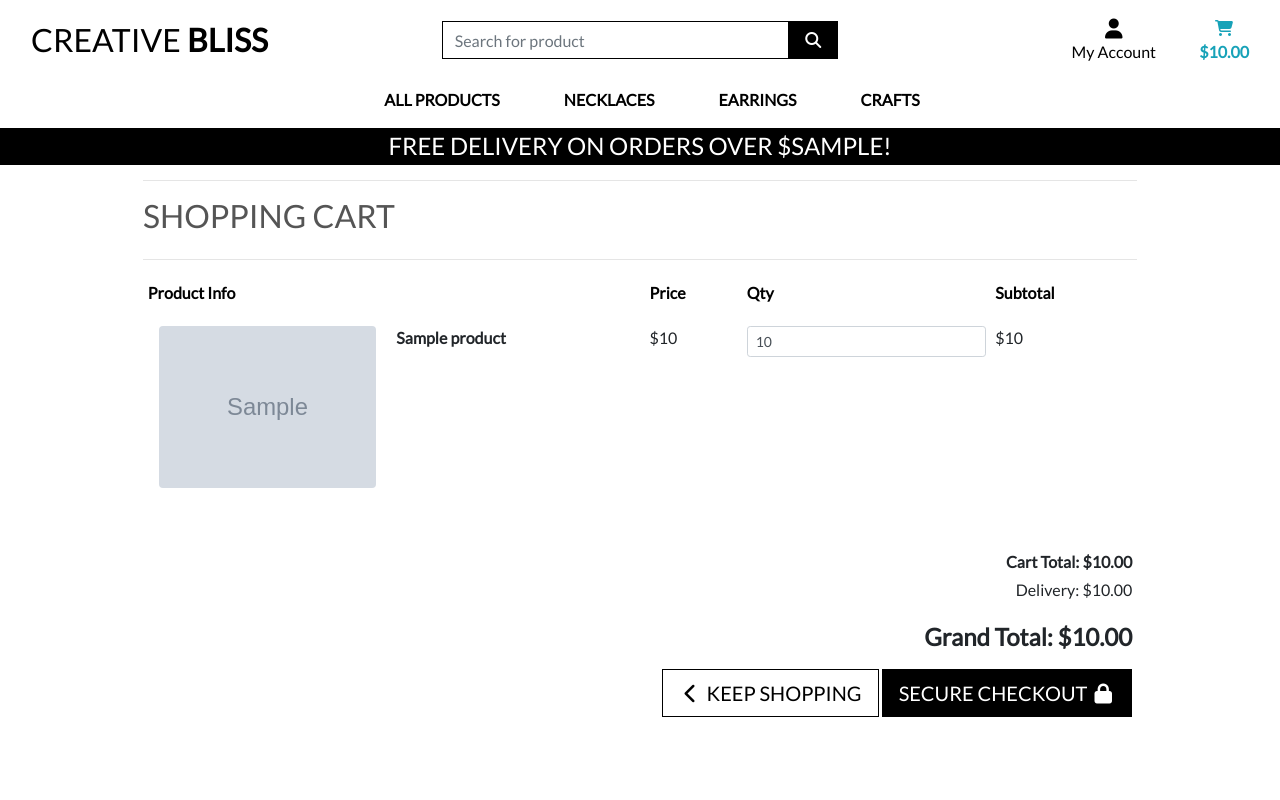
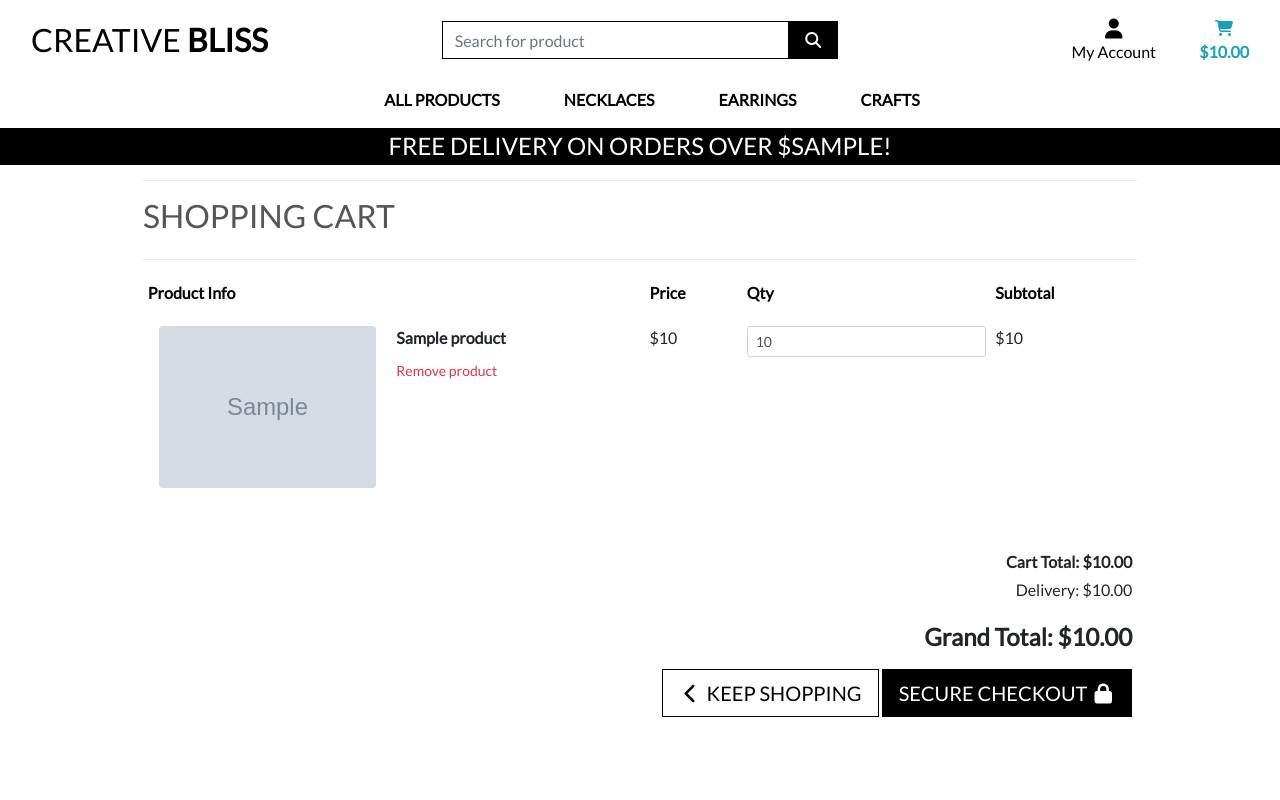
Before and after one commit to Silver25/creative-spark, a Django app: template cart/templates/cart/cart.html in a window 1280 px wide. Run offline with Django 3.2, Linux system fonts and the light colour scheme; the template is opened without the code that fills it: most values are stand-ins (such as "Sample title", 1, 10 or a date in 2020); grey boxes marked "Sample" are stand-in pictures; some libraries are stand-ins or nearby versions.

Commit message:
Add link for removing product from cart

```diff
--- a/cart/templates/cart/cart.html
+++ b/cart/templates/cart/cart.html
@@ -46,6 +46,10 @@
                                     </td>
                                     <td class="py-3">
                                         <p class="my-0"><strong>{{ item.product.name }}</strong></p>
+                                        <p class="my-2">
+                                            <a class="remove-item text-danger float-left" id="remove_{{ item.item_id }}" data-product_size="{{ item.size }}">
+                                                <small>Remove product</small></a>
+                                        </p>
                                     </td>
                                     <td class="py-3">
                                         <p class="my-0">${{ item.product.price }}</p>
```
